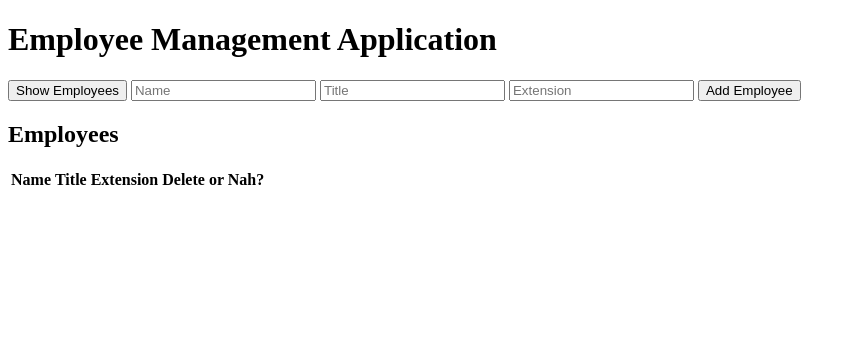
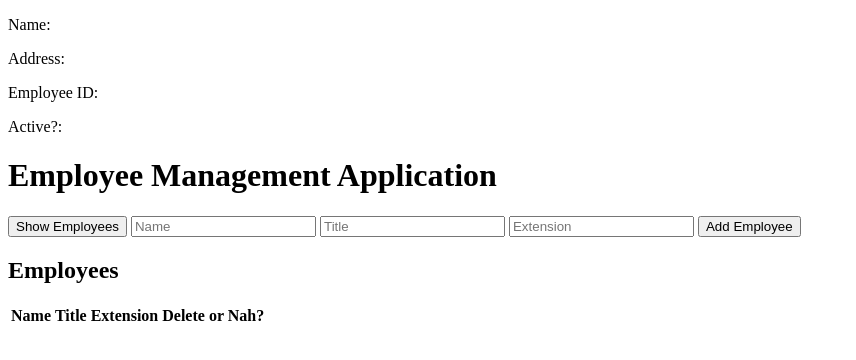
Before and after one commit to kmyohmy/The-Management-System, a plain HTML site: page index.html in a window 1280 px wide. Shown: the whole page, without its empty margins (0-856 px from the left). Drawn offline with Linux system fonts and the light colour scheme.

Commit message:
Added Profile
Profile

```diff
--- a/index.html
+++ b/index.html
@@ -1,12 +1,16 @@
 <!DOCTYPE html>
 <html lang="en">
 <head>
-	<meta charset="UTF-8">
-	<title>Document</title>
+    <meta charset="UTF-8">
+    <title>Assignment 05 - Employee Management Application</title>
+    <script src="js/employee-management.js"></script>
 </head>
 <body>
 	<div id="Profile">
-
+		<p>Name:</p> <span></span>
+		<p>Address:</p> <span></span>
+		<p>Employee ID:</p> <span></span>
+		<p>Active?:</p> <span></span>
 
 	</div>
 
@@ -44,6 +48,5 @@
 		</div>
 
 	</div>
-
 </body>
 </html>
```
